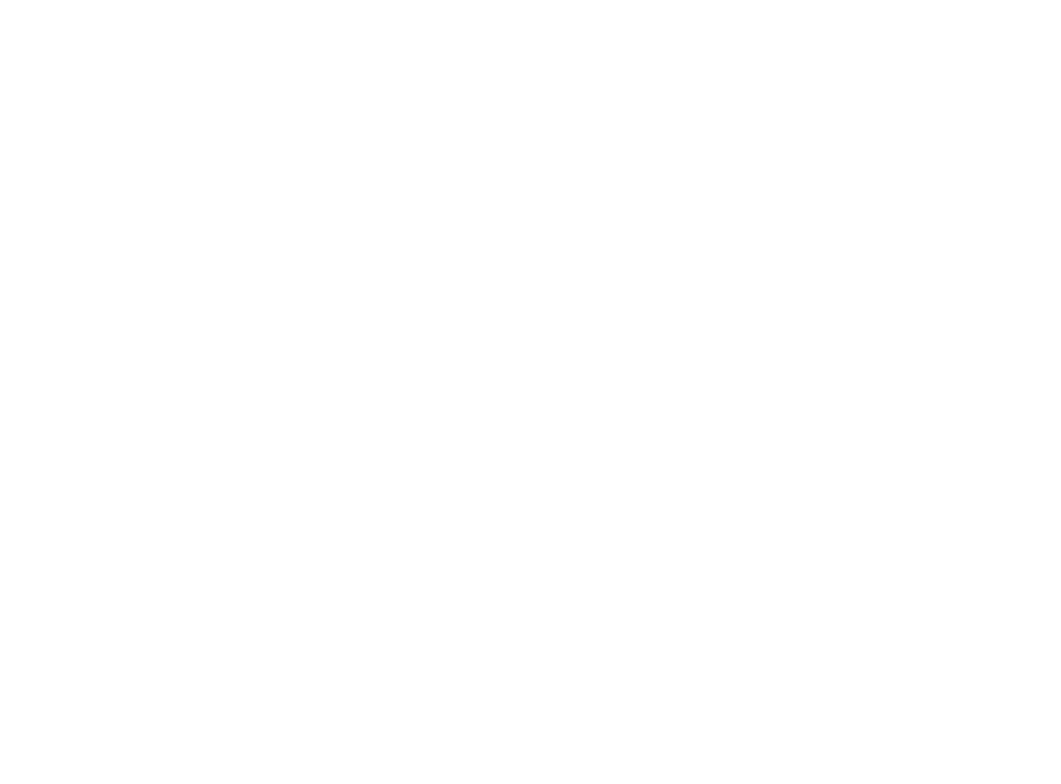
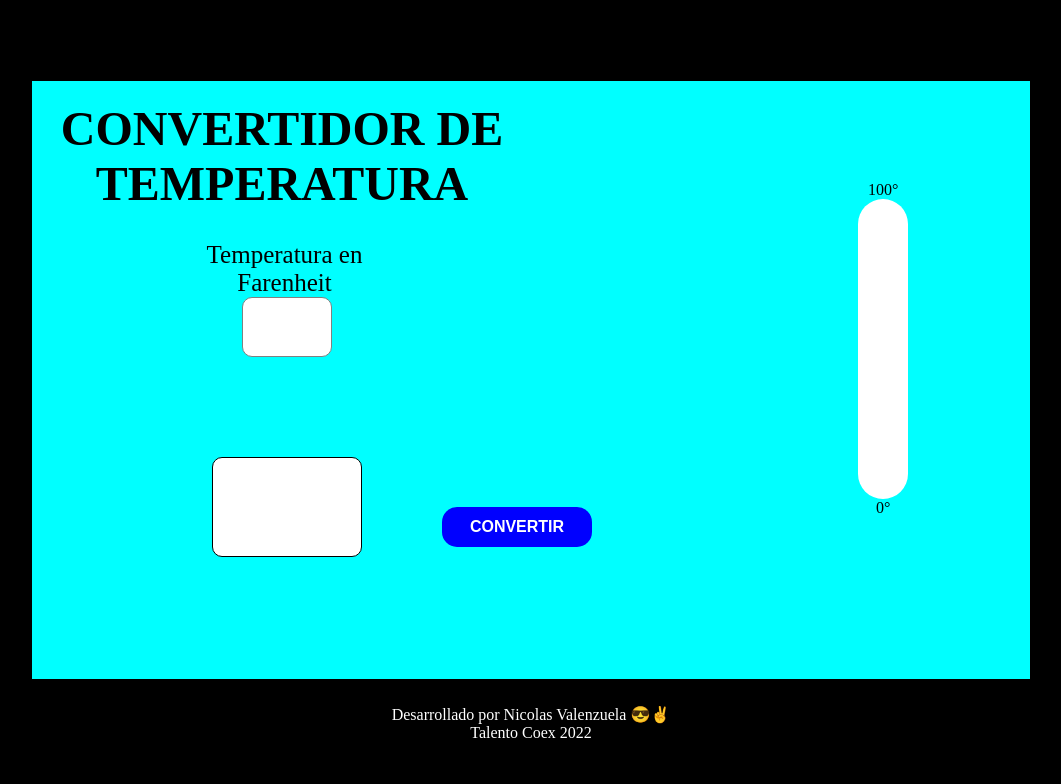
Before and after one commit to NicolasValanio/Termometro, a plain HTML site: page index.html in a window 1280 px wide. Shown: the whole page, without its empty margins (109-1170 px from the left). Drawn offline with Linux system fonts and the light colour scheme.

Commit message:
Final del trabajo

```diff
--- a/index.html
+++ b/index.html
@@ -1,5 +1,5 @@
 <!DOCTYPE html>
-<html lang="en">
+<html lang="es-CO">
 <head>
     <meta charset="UTF-8">
     <meta http-equiv="X-UA-Compatible" content="IE=edge">
@@ -9,10 +9,32 @@
 </head>
 <body>
 
+    <div class="container">
+        <div class="container-2">
+            <h1>CONVERTIDOR DE TEMPERATURA</h1>
+            <p class="temperatura">Temperatura en Farenheit</p>
+            <input type="text" id="farent" class="container-Tf">
+            <div class="flex">
+               <div  class="container-Tg" id="label"></div>
+                <button type="submit" id="convertir" class="button" onclick="convertir()"> CONVERTIR</button>
+           </div>
+
+        </div>
 
 
+        <div class="termometro">
+            <p class="max">100°</p>
+            <div class="termometroreal" >
+                <div class="color" id="termo" ></div>
+            </div>
+            <p class="min">0°</p>
 
+    </div>
+    </div>
 
+     <footer>
+        <p class="creditos">Desarrollado por Nicolas Valenzuela 😎✌️ <br> Talento Coex 2022</p>
+     </footer>
 
 
     <script src="main.js"></script>
--- a/main.js
+++ b/main.js
@@ -0,0 +1,8 @@
+function convertir() {
+    let grados =document.getElementById('farent').value;
+    let resultado= ((grados - 32)*5)/9;
+    resultado=parseInt(resultado);
+    let celcius = document.getElementById('label').innerHTML = resultado.toFixed(2);
+    let termometro= document.getElementById('termo').style.backgroundColor = "red";
+    termometro = document.getElementById('termo').style.height = resultado+"%";
+}
--- a/style.css
+++ b/style.css
@@ -3,3 +3,108 @@
     padding: 0;
     box-sizing: border-box;
 }
+body{
+    background-color: black;
+}
+.container{
+    width: 1000px;
+    height: 600px;
+    border: solid 1px;
+    margin: auto;
+    margin-top: 80px;
+    display: flex;
+    background-color: aqua;
+}
+h1{
+    font-size: 3rem;
+    width: 500px;
+    text-align: center;
+    margin-top: 20px;
+}
+.container-2{
+    width: 700px;
+    height: 700px;
+    grid-column: 1/2;
+
+}
+
+.temperatura{
+    font-size: 25px;
+    width: 165px;
+    text-align: center;
+    margin-left: 170px;
+    margin-top: 30px;
+}
+.container-Tf{
+    width: 90px;
+    height: 60px;
+    border: solid gray 1px;
+    margin-left: 210px;
+    font-size: 35px;
+    text-align: center;
+    border-radius: 10px;
+}
+:hover.container-Tf{
+    cursor: text;
+}
+
+.container-Tg{
+    width: 150px;
+    height: 100px;
+    border: solid 1px;
+    margin-top: 100px;
+    margin-left: 180px;
+    font-size: 50px;
+    text-align: center;
+    background-color: white;
+    border-radius: 10px;
+}
+:hover.container-Tg{
+    cursor: text;
+}
+.flex{
+    display: flex;
+}
+.button{
+    width: 150px;
+    height: 40px;
+    color: white;
+    background-color: blue;
+    font-weight: bold;
+    border: none;
+    border-radius: 15px;
+    font-size: 1rem;
+    margin-top: 150px;
+    margin-left: 80px;
+}
+:hover.button{
+    cursor: pointer;
+}
+.termometro{
+    width: 300px;
+    height: 700;
+  display: block;
+  margin: 0;
+  margin-left: 20px;
+  margin-top: 100px;
+  text-align: center;
+}
+.termometroreal{
+    width: 50px;
+    height: 300px;
+    margin: auto;
+    background-color: white;
+    border-radius: 25px;
+    transform: rotate(180deg);
+}
+.color{
+    width: 50px;
+    margin: auto;
+    border-radius: 25px;
+    transform: rotate(180deg);
+}
+.creditos{
+    color: white;
+    text-align: center;
+    margin-top: 25px;
+}
```
